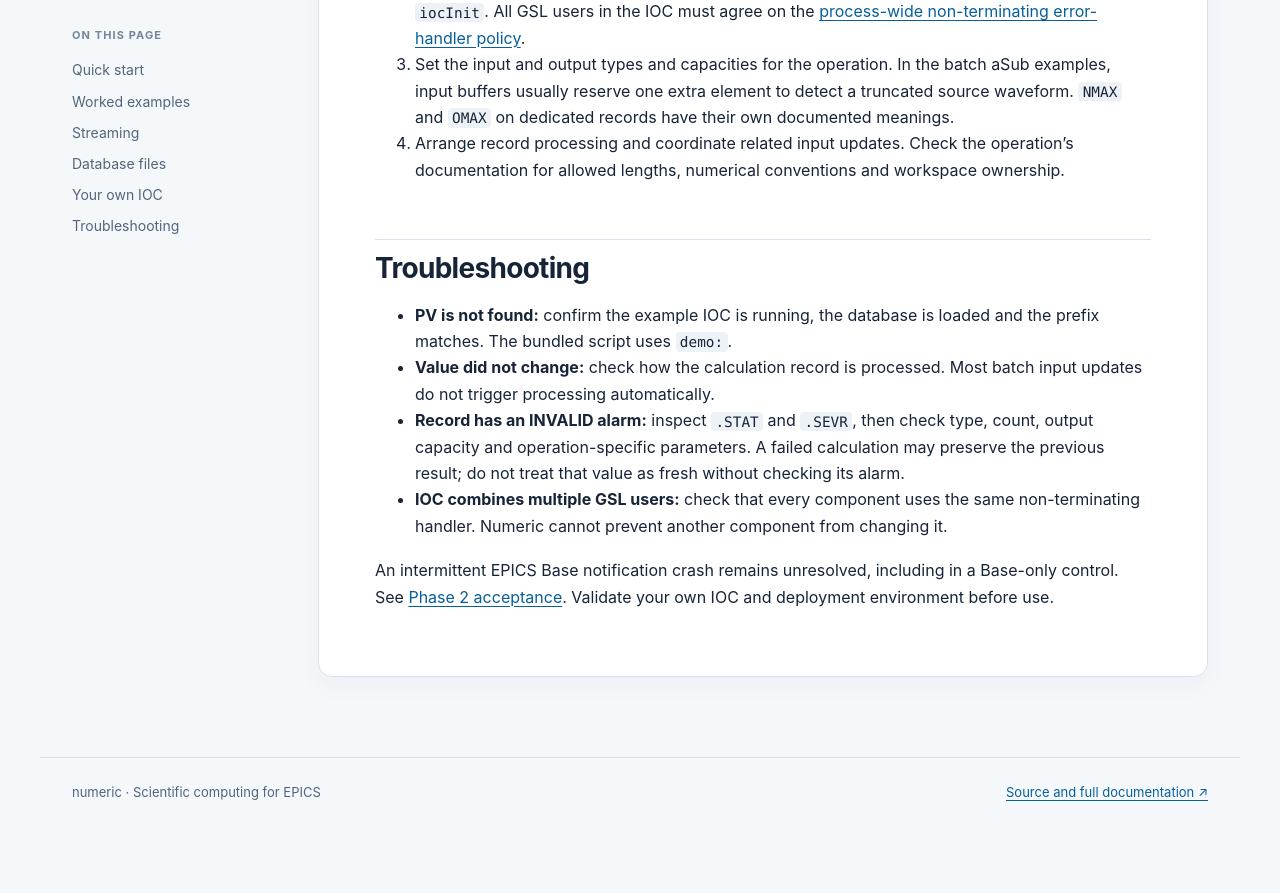
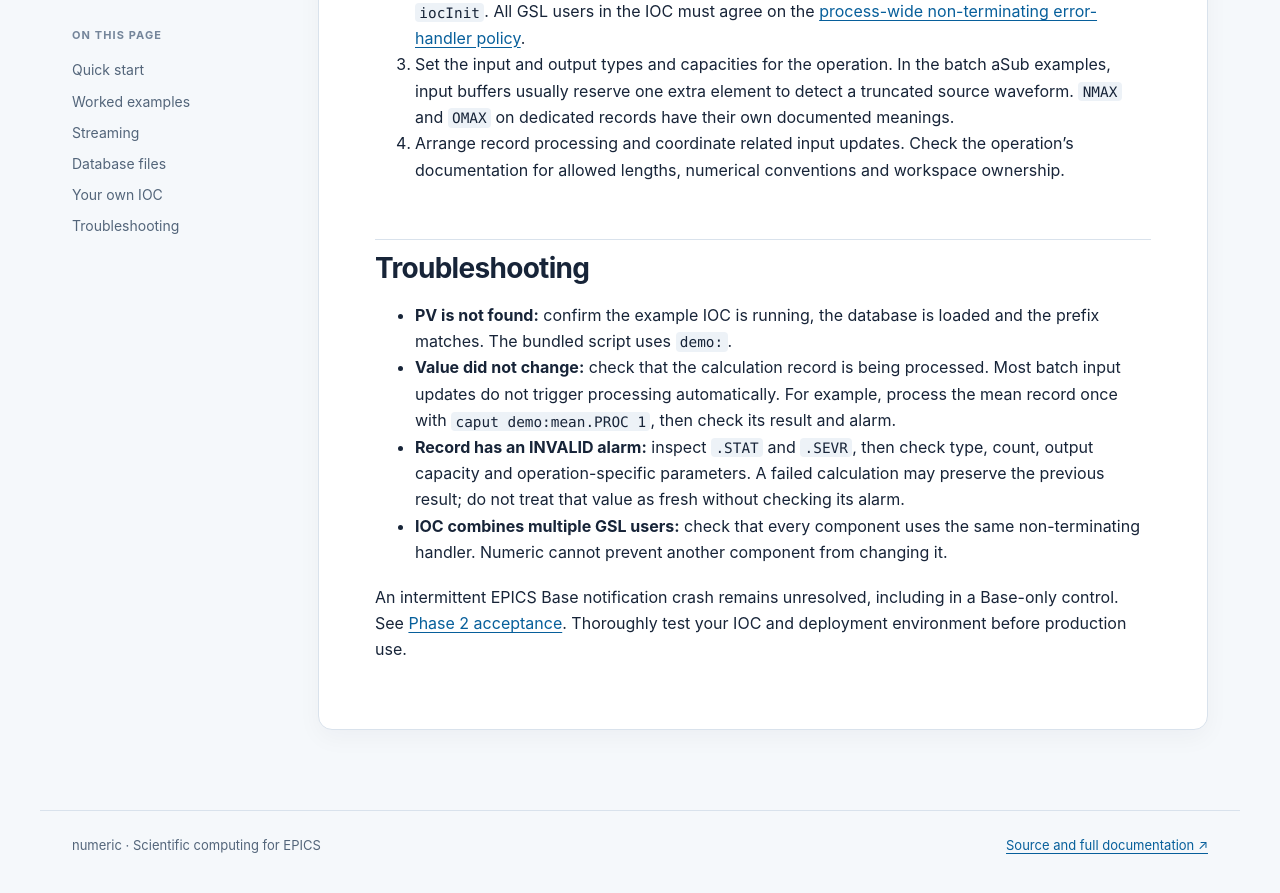
Before and after one commit to akared819/numeric, a Jekyll site: the page built from docs-site/index.md, in a window 1280 px wide and 900 px high, scrolled down 4933 px. Shown: the top 893 px of the window. Built offline with Jekyll 4.4.1, drawn with Linux system fonts in a browser that asks for light colours; before the commit the page ends 5780 px from its top, so only the background shows below that.

Commit message:
Clarify guide troubleshooting and deployment advice (#46)

```diff
--- a/docs-site/index.md
+++ b/docs-site/index.md
@@ -172,8 +172,8 @@ dbLoadRecords("examples/variance.db", "P=myioc:")
 ## Troubleshooting
 
 - **PV is not found:** confirm the example IOC is running, the database is loaded and the prefix matches. The bundled script uses `demo:`.
-- **Value did not change:** check how the calculation record is processed. Most batch input updates do not trigger processing automatically.
+- **Value did not change:** check that the calculation record is being processed. Most batch input updates do not trigger processing automatically. For example, process the mean record once with `caput demo:mean.PROC 1`, then check its result and alarm.
 - **Record has an INVALID alarm:** inspect `.STAT` and `.SEVR`, then check type, count, output capacity and operation-specific parameters. A failed calculation may preserve the previous result; do not treat that value as fresh without checking its alarm.
 - **IOC combines multiple GSL users:** check that every component uses the same non-terminating handler. Numeric cannot prevent another component from changing it.
 
-An intermittent EPICS Base notification crash remains unresolved, including in a Base-only control. See [Phase 2 acceptance](https://github.com/akared819/numeric/blob/main/docs/phase2-acceptance.md). Validate your own IOC and deployment environment before use.
+An intermittent EPICS Base notification crash remains unresolved, including in a Base-only control. See [Phase 2 acceptance](https://github.com/akared819/numeric/blob/main/docs/phase2-acceptance.md). Thoroughly test your IOC and deployment environment before production use.
```
